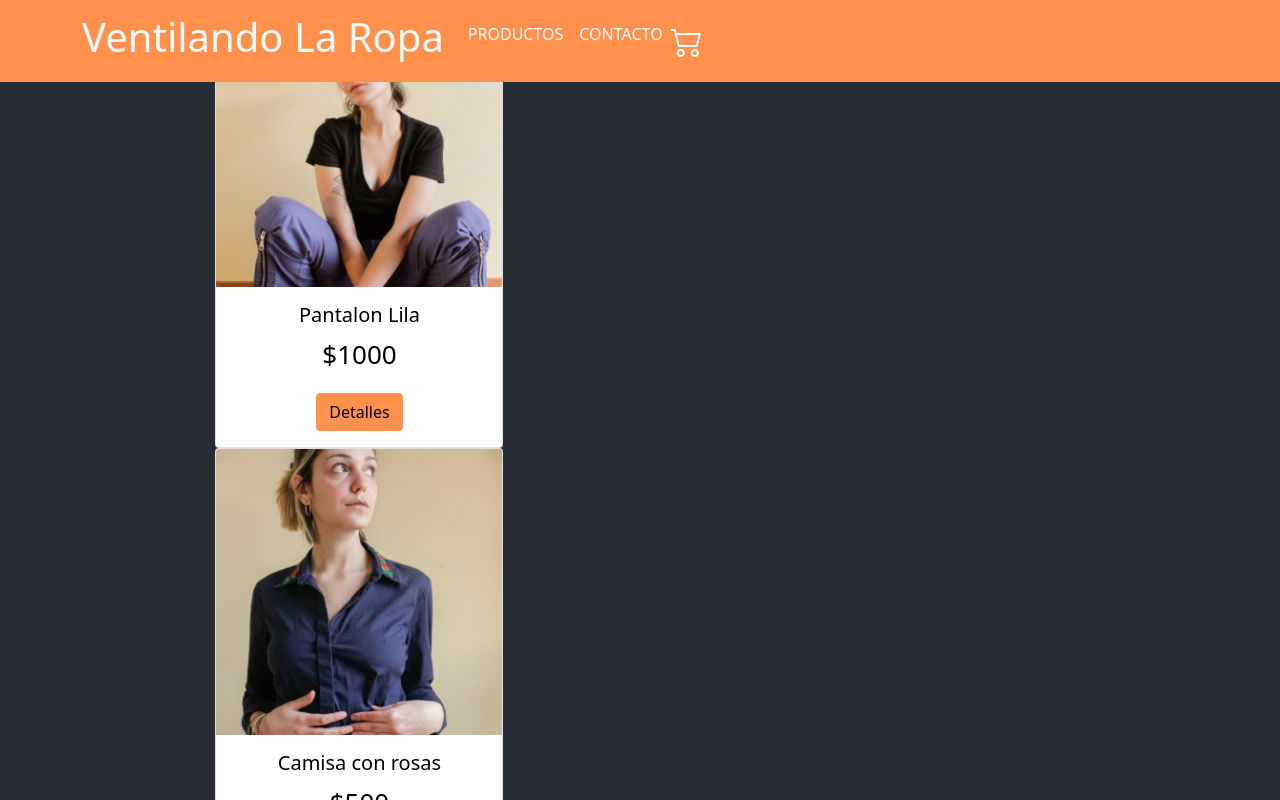
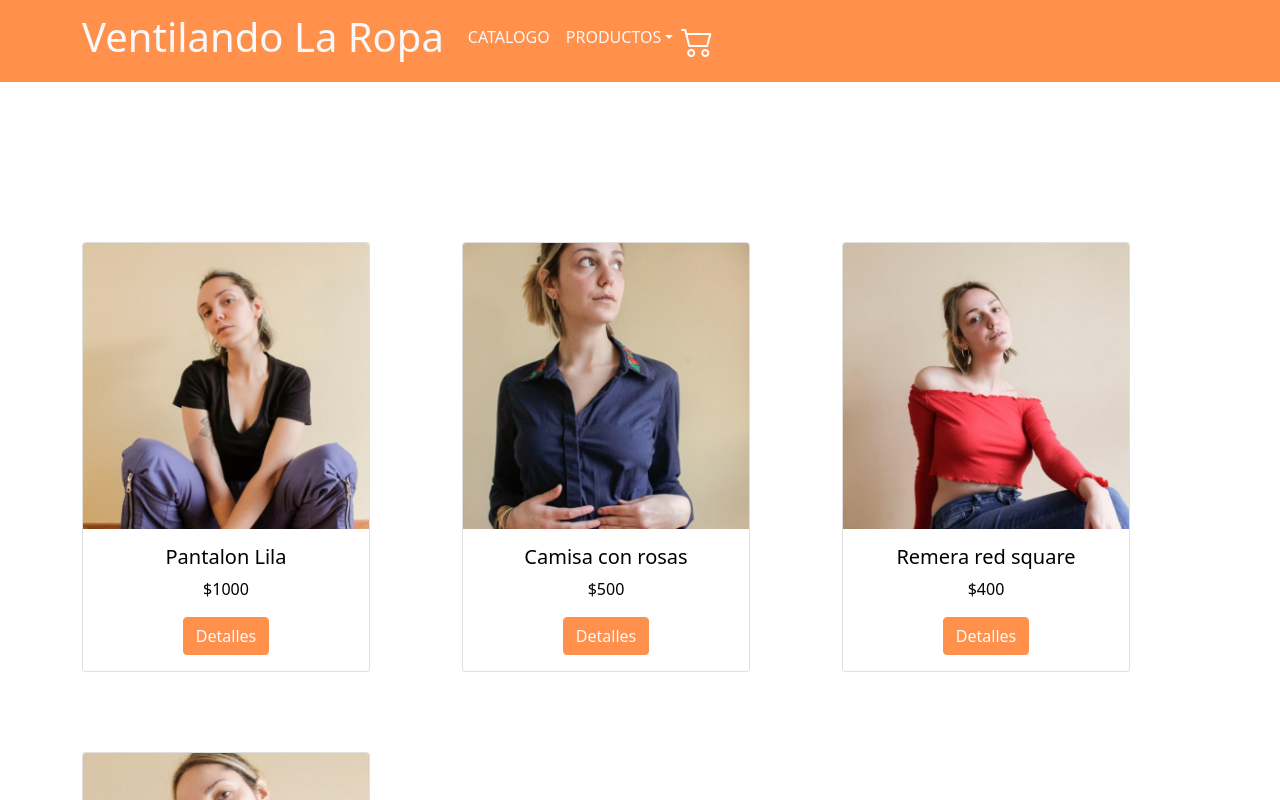
Before and after one commit to LeaBallonza/ventilandolaropa, a React (Create React App) app: page / in a window 1280 px wide. Shown: the top 800 px of the page. Built offline with nearby package versions, Linux system fonts and the light colour scheme.

Commit message:
Ventilando la ropa - Leandro Ballonza

```diff
--- a/src/App.css
+++ b/src/App.css
@@ -1,6 +1,4 @@
-.App {
-  text-align: center;
-}
+
 
 .App-logo {
   height: 40vmin;
@@ -13,17 +11,17 @@
   }
 }
 
-.App-header {
+/*.App-header {
   background-color: #282c34;
   min-height: 100vh;
   display: flex;
-  flex-direction: column;
+  flex-direction: row;
   align-items: center;
   justify-content: center;
   font-size: calc(10px + 2vmin);
   color: white;
 }
-
+*/
 .App-link {
   color: #61dafb;
 }
--- a/src/App.js
+++ b/src/App.js
@@ -1,16 +1,29 @@
 import 'bootstrap/dist/css/bootstrap.min.css';
 import './scss/App.scss';
 import './App.css';
+import { BrowserRouter, Switch, Route } from 'react-router-dom';
 import NavBar from './componets/NavBar/NavBar';
 import ItemListContainer from './componets/ItemListContainer/ItemListContainer';
+import ItemDetailContainer from './componets/ItemDetailContainer/ItemDetailContainer'
 
 function App() {
   return (
     <div className="App">
-      <header className="App-header">
+      <BrowserRouter>
          <NavBar/>
-         <ItemListContainer/>
-      </header>
+         <Switch>
+           <Route exact path="/">
+            <ItemListContainer/>
+          </Route>
+          <Route  path="/category/:categoryId">
+            <ItemListContainer/>
+          </Route>
+          <Route path="/detail/:paramId">
+            <ItemDetailContainer/>
+          </Route>
+         </Switch>
+      </BrowserRouter>
+
     </div>
   );
 }
--- a/src/componets/Item/Item.jsx
+++ b/src/componets/Item/Item.jsx
@@ -1,13 +1,14 @@
 import React from "react";
-//import ProductData from "../ProductData/ProductData";
-//import ItemCount from "../ItemCount/ItemCount";
+import { Link } from "react-router-dom";
 
 const Item = ({ product }) => {
+
+
   return (
-    <div className="container ">
-      <div className="card " style={{ width: "18rem" }}>
-        <img src={product.img} className="card-img-top" alt="imagen"/>
-        <div className="card-body">
+    <div className="col ">
+      <div className="card  " style={{ width: "18rem", marginBottom:"5rem"}}>
+        <img src={`../../../${product.img}`} className="card-img-top" alt="imagen"/>
+        <div className="card-body text-center">
           <h5 className="card-title" style={{ color: "black" }}>
             {product.productName}
           </h5>
@@ -15,13 +16,15 @@ const Item = ({ product }) => {
             {product.currency}
             {product.price}
           </p>
-          <a href="/#" className="btn btn-primary">
+          <Link to={`/detail/${product.id}`} className="btn btn-primary text-light">
             Detalles
-          </a>
+          </Link>
         </div>
       </div>
     </div>
   );
 };
 
+
+
 export default Item;
--- a/src/componets/ItemCount/ItemCount.jsx
+++ b/src/componets/ItemCount/ItemCount.jsx
@@ -21,8 +21,8 @@ const removeItem =() =>{
 
 }
     return (
-        <div>
-            <div className="btn-group btn-group-lg" role="group" aria-label="Basic example">
+        <div  >
+            <div className="btn-group btn-group-lg"  role="group" aria-label="Basic example">
             <button type="button" className="btn btn-primary  text-light" onClick={()=>removeItem()}><strong>-</strong></button>
             <button type="button" className="btn btn-primary text-light">{state.initial}</button>
             <button type="button" className="btn btn-primary text-light" onClick={()=>addItem()}><strong>+</strong></button>
--- a/src/componets/ItemDetail/ItemDetail.jsx
+++ b/src/componets/ItemDetail/ItemDetail.jsx
@@ -1,21 +1,42 @@
 import React from 'react'
-
-const ItemDetail = ({detail}) => {
+import ItemCount from '../ItemCount/ItemCount'
 
 
+const ItemDetail = ({ detail }) => {
+
+console.log(detail.img)
     return (
-        <div>
-            <div className="card mb-3">
-  <img src={detail.img} className="card-img-top" alt="imagen"/>
-  <div className="card-body">
-    <h5 className="card-title" style={{ color: "black" }}>{detail.productName}</h5>
-    <p className="card-text" style={{ color: "black" }}> {detail.description}</p>
-    <p className="card-text" style={{ color: "black" }}><small className="text-muted">{detail.currency}
-            {detail.price}</small></p>
-  </div>
-</div>
+        <div className="d-flex justify-content-center ">
+            <div className="card mb-3" style={{ marginTop: "10rem" }}>
+                <img src={`../../../${detail.img}`} className="card-img-top" alt="imagen" />
+                <div className="card-body text-center">
+                    <h5 className="card-title" style={{ color: "black" }}>{detail.productName}</h5>
+                    <p className="card-text" style={{ color: "black" }}> {detail.description}</p>
+                    <p className="card-text" style={{ color: "black" }}>{detail.currency}
+                        {detail.price}</p>
+                    <ItemCount/>
+                </div>
+            </div>
         </div>
     )
 }
 
 export default ItemDetail
+
+
+/*<div className="card mb-3" >
+  <div className="row g-0">
+    <div className="col-md-4">
+      <img src={`../../../${detail.img}`} className="img-fluid rounded-start" alt="..."/>
+    </div>
+    <div className="col-md-8">
+      <div className="card-body">
+        <h5 className="card-title">{detail.productName}</h5>
+        <p className="card-text">{detail.description}</p>
+        <p className="card-text" >{detail.currency}
+                        {detail.price}</p>
+                        <ItemCount/>
+      </div>
+    </div>
+  </div>
+</div>*/
--- a/src/componets/ItemDetailContainer/ItemDetailContainer.jsx
+++ b/src/componets/ItemDetailContainer/ItemDetailContainer.jsx
@@ -1,22 +1,27 @@
-import React, { useEffect, useState } from 'react'
-import { getItem } from '../ProductData/ProductData'
+import React, { useEffect, useState} from 'react'
+import { getProductsById } from '../ProductData/ProductData'
 import ItemDetail from '../ItemDetail/ItemDetail'
+import { useParams } from 'react-router-dom'
 
 const ItemDetailContainer = () => {
 
     const [detail, setDetail] = useState([])
+    const {paramId} = useParams()
 
-        useEffect(() => {
-            const item = getItem()
-            item.then (item => {
-                setDetail(item)
-            })
-            return () => {
-                setDetail([])
-            }
-        }, [])
 
-        console.log(detail)
+
+    useEffect(() => {
+        getProductsById(paramId).then(item => {
+            setDetail(item)
+        }).catch(err => {
+            console.log(err)
+        })
+
+        return(() =>{
+            setDetail()
+
+        })
+    }, [paramId])
 
 
 
--- a/src/componets/ItemList/ItemList.jsx
+++ b/src/componets/ItemList/ItemList.jsx
@@ -1,17 +1,19 @@
-import React from 'react'
-import Item from '../Item/Item';
+import React from "react";
+import Item from "../Item/Item";
 
 
 
-const ItemList = ( {products}) => {
+const ItemList = ({ products }) => {
+    return (
+        <div className="container" style={{ marginTop: "10rem" }}>
+            <div className="row">
+                {products.map((product) => (
+                    <Item key={product.id} product={product} />
+                ))}
+            </div>
+        </div>
+    );
+};
 
 
-    return (
-        <div>
-
-           {products.map(product => <Item key={product.id} product={product}/>)}
-        </div>
-    );
-}
-
-export default ItemList
+export default ItemList;
--- a/src/componets/ItemListContainer/ItemListContainer.jsx
+++ b/src/componets/ItemListContainer/ItemListContainer.jsx
@@ -1,31 +1,33 @@
-import React, { useState, useEffect } from 'react'
-import ItemDetailContainer from '../ItemDetailContainer/ItemDetailContainer'
- //import ItemCount from '../ItemCount/ItemCount'
+import React from 'react'
+import { useState, useEffect } from 'react'
 import ItemList from '../ItemList/ItemList'
 import { getProducts } from '../ProductData/ProductData'
+import { useParams } from 'react-router-dom'
 
 const ItemListContainer = () => {
 
 const [ products, setProducts] = useState([])
+const {categoryId} = useParams()
+
 
     useEffect(() => {
-        const list = getProducts()
-        list.then (list => {
+        getProducts(categoryId).then (list => {
             setProducts(list)
         })
         return () => {
             setProducts([])
         }
-    }, [])
+    }, [categoryId]);
+
 
     return (
-        <div>
+        <div >
 
 
-           {/*} <ItemCount/> {*/}
 
-            <ItemList products={products}/>
-            <ItemDetailContainer/>
+            <ItemList  products={products}/>
+
+
         </div>
     )
 }
--- a/src/componets/NavBar/NavBar.jsx
+++ b/src/componets/NavBar/NavBar.jsx
@@ -1,16 +1,32 @@
 import React from "react";
+import { useEffect, useState } from "react";
 import CartWidget from "../CartWidget/CartWidget";
+import { Link } from "react-router-dom";
+import { getProductsByCategories } from "../ProductData/ProductData";
 
 const NavBar = () => {
+
+  const [categories, setCategories] = useState([])
+
+
+  useEffect(() =>{
+    getProductsByCategories().then(categories =>{
+      setCategories(categories)
+    })
+
+  }, [])
+
   return (
     <div>
-      <nav className="navbar fixed-top navbar-expand-lg navbar-light bg-primary ">
-        <div className="container justify-content-between ">
-          <a className="navbar-brand text-light " href="/#">
+      <nav className="navbar  navbar-expand-lg navbar-light bg-primary ">
+        <div className="container  ">
+          <Link to={'/'} className="navbar-brand text-light ">
             <span>
               <h1>Ventilando La Ropa</h1>
             </span>
-          </a>
+          </Link>
+
+
           <button
             className=" navbar-toggler text-light btn btn-primary"
             type="button"
@@ -24,19 +40,21 @@ const NavBar = () => {
           </button>
           <div className="collapse navbar-collapse" id="navbarNavAltMarkup">
             <div className=" navbar-nav ">
-              <a className="nav-link active text-light " aria-current="page" href="/#">
-                <h6>
-                PRODUCTOS
-                </h6>
-              </a>
-              <a className="nav-link active text-light" aria-current="page" href="/#">
-                <h6>
-                  CONTACTO
-                </h6>
-              </a>
-              <CartWidget />
+            <Link to={'/'} className=" nav-link text-light" >CATALOGO</Link>
+              <li className="nav-item dropdown">
+                <Link to={'/'} className="nav-link dropdown-toggle text-light " id="navbarDropdown" role="button" data-bs-toggle="dropdown" aria-expanded="false">
+
+                    PRODUCTOS
+
+                </Link>
+                <ul className="dropdown-menu  bg-primary " aria-labelledby="navbarDropdown">
+                  {categories.map(cat => <Link key={cat.id} className="dropdown-item text-light text-uppercase" to={`/category/${cat.id}`}>{cat.id}</Link>)}
+                </ul>
+              </li>
+            <CartWidget/>
+
+            </div>
           </div>
-            </div>
         </div>
       </nav>
     </div>
--- a/src/componets/ProductData/ProductData.js
+++ b/src/componets/ProductData/ProductData.js
@@ -1,5 +1,3 @@
-
-
 const ProductData = [
     {
         id:1,
@@ -8,7 +6,7 @@ const ProductData = [
         price: 1000,
         currency: "$",
         img: "multimedia/1.jpeg",
-
+        category: "pantalones",
     },
     {
         id:2,
@@ -16,8 +14,8 @@ const ProductData = [
         description: "Camisa azul basica con bordado de rosas en el cuello, La tela se amolda al cuerpo, Talle S",
         price: 500,
         currency: "$",
-        img: "multimedia/2.jpeg"
-
+        img: "multimedia/2.jpeg",
+        category: "camisas",
     },
     {
         id:3,
@@ -25,8 +23,8 @@ const ProductData = [
         description: "Tela abrigada, Talle S",
         price: 400,
         currency: "$",
-        img: "multimedia/3.jpeg"
-
+        img: "multimedia/3.jpeg",
+        category: "remeras",
     },
     {
         id:4,
@@ -34,31 +32,50 @@ const ProductData = [
         description: "Remera manga larga con estampado de Basquiat,Talle S",
         price: 300,
         currency: "$",
-        img: "multimedia/4.jpeg"
-
+        img: "multimedia/4.jpeg",
+        category: "remeras",
     }
 
 ]
-export  const getProducts =  (() => {
+
+const categories = [
+    {id:"remeras"},
+    {id:"camisas"},
+    {id:"pantalones"},
+]
+
+export  const getProducts =  (category) => {
 
     return new Promise ((resolve, reject)=> {
 
         setTimeout(() => {
-            resolve (ProductData);
-        }, 3000)
+           category ? resolve(ProductData.filter(product => product.category === category)) : resolve (ProductData)
+        }, 1000)
     })
 
-});
+};
 
-export  const getItem =  (() => {
+export  const getProductsById =  (id) => {
 
     return new Promise ((resolve, reject)=> {
-
+        const product = ProductData.find (prod => parseInt(prod.id) === parseInt(id))
         setTimeout(() => {
-            resolve (ProductData[0]);
-        }, 3000)
+            resolve (product);
+        }, 1000)
     })
 
-});
+};
+
+export  const getProductsByCategories =  () => {
+
+    return new Promise ((resolve, reject)=> {
+        setTimeout(() => {
+            resolve (categories);
+        }, 1000)
+    })
+
+};
+
+
 
 export default ProductData;
```
Also changed, not shown: package.json (+4 -3 lines), src/componets/NavBar/NavBar.css (added), 1 other file (tests, documents, lock files or other folders).
